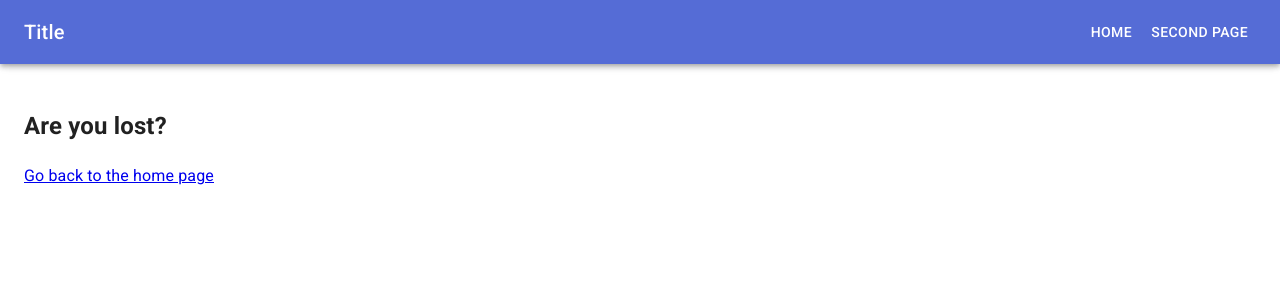
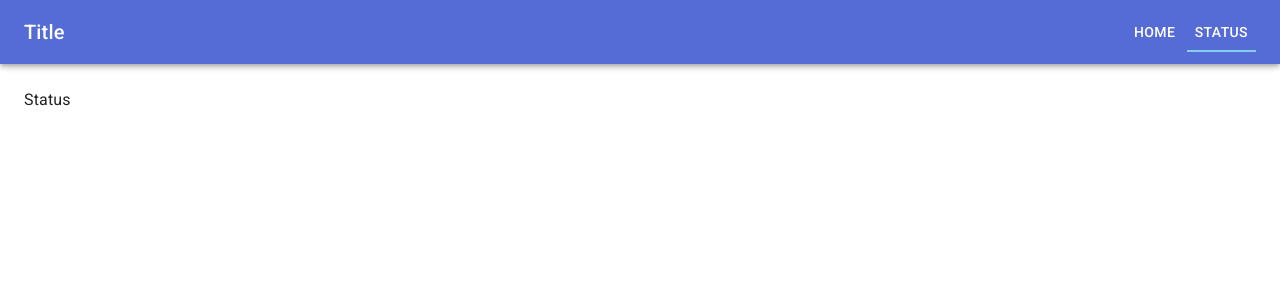
Before and after one commit to mazenadel19/battery-status, a React (Vite) app: page /status in a window 1280 px wide. Shown: the top 300 px of the page. Built offline with nearby package versions, Linux system fonts and the light colour scheme.

Commit message:
feat: create status page

```diff
--- a/src/components/ui/header/index.tsx
+++ b/src/components/ui/header/index.tsx
@@ -23,7 +23,7 @@ import styles from './index.module.css'
 const drawerWidth = 240
 const navItems = [
     { text: 'Home', pathname: '/' },
-    { text: 'Second Page', pathname: 'second-page' },
+    { text: 'Status', pathname: 'status' },
 ]
 
 export function Header() {
--- a/src/pages/second-page/index.tsx
+++ /dev/null
@@ -1,4 +0,0 @@
-const SecondPage = () => {
-    return <section>Second Page</section>
-}
-export default SecondPage
--- /dev/null
+++ b/src/pages/status/index.tsx
@@ -0,0 +1,4 @@
+const Status = () => {
+    return <section>Status</section>
+}
+export default Status
--- a/src/routes/routes.tsx
+++ b/src/routes/routes.tsx
@@ -7,7 +7,7 @@ import AppLayout from '@/layout/app-layout'
 // pages
 const Error = lazy(() => import('@/pages/error-pages/error'))
 const Home = lazy(() => import('@/pages/home'))
-const SecondPage = lazy(() => import('@/pages/second-page'))
+const Status = lazy(() => import('@/pages/status'))
 const NoMatch = lazy(() => import('@/pages/error-pages/not-match'))
 
 export const Routes = [
@@ -17,7 +17,7 @@ export const Routes = [
         errorElement: <Error />,
         children: [
             { index: true, element: <Home /> },
-            { path: 'second-page', element: <SecondPage /> },
+            { path: 'status', element: <Status /> },
             { path: '*', element: <NoMatch /> },
         ],
     },
```
